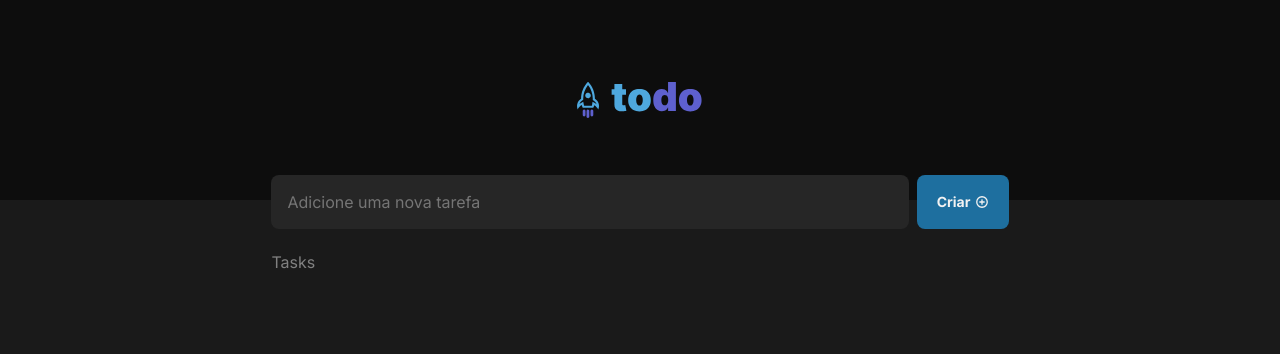
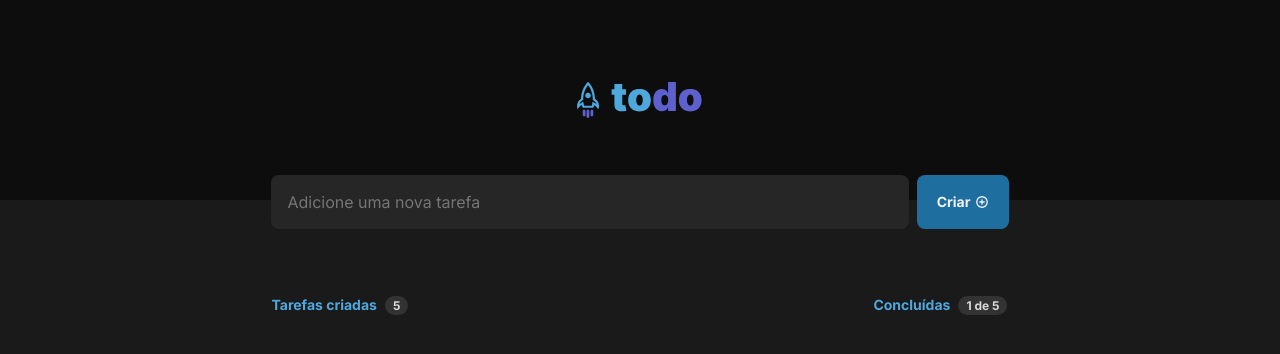
Before and after one commit to anacnogueira/iginite-reactjs-desafio-1, a React (Vite) app: page / in a window 1280 px wide. Shown: the top 354 px of the page. Built offline with nearby package versions, Linux system fonts and the light colour scheme.

Commit message:
Adiciona component de lista de tarefas

```diff
--- a/src/App.tsx
+++ b/src/App.tsx
@@ -1,5 +1,6 @@
 import { Header } from "./components/Header";
 import { NewTask } from "./components/NewTask";
+import { List } from "./components/List";
 import styles from "./App.module.css";
 import "./global.css";
 
@@ -10,8 +11,7 @@ export function App() {
       <div className={styles.wrapper}>
         <main>
           <NewTask></NewTask>
-          <br />
-          Tasks
+          <List />
         </main>
       </div>
     </>
--- /dev/null
+++ b/src/components/List.module.css
@@ -0,0 +1,25 @@
+.list {
+  margin-top: 4rem;
+}
+
+.list header {
+  width: 46rem;
+  display: flex;
+  justify-content: space-between;
+  padding-bottom: 1.5rem;
+}
+
+.infoTasks strong {
+  color: var(--blue);
+  margin-right: 0.5rem;
+  font-size: 0.875rem;
+}
+
+.infoTasks span {
+  border-radius: 10px;
+  padding: 0.125rem 0.5rem;
+  background-color: var(--gray-400);
+  font-size: 0.75rem;
+  font-weight: bold;
+  color: var(--gray-200);
+}
--- /dev/null
+++ b/src/components/List.tsx
@@ -0,0 +1,18 @@
+import styles from "./List.module.css";
+
+export function List() {
+  return (
+    <div className={styles.list}>
+      <header>
+        <div className={styles.infoTasks}>
+          <strong>Tarefas criadas</strong>
+          <span>5</span>
+        </div>
+        <div className={styles.infoTasks}>
+          <strong>Concluídas</strong>
+          <span>1 de 5</span>
+        </div>
+      </header>
+    </div>
+  );
+}
```
